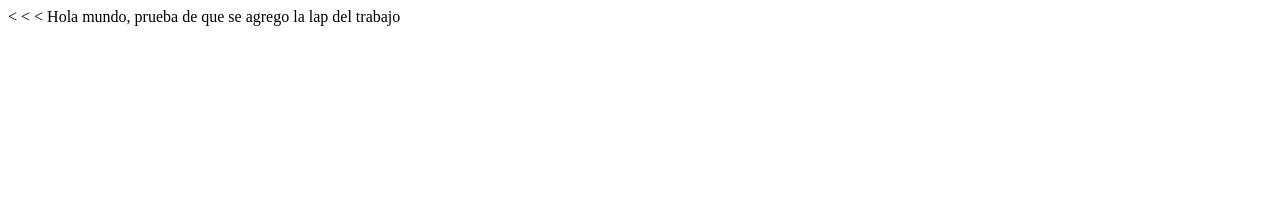
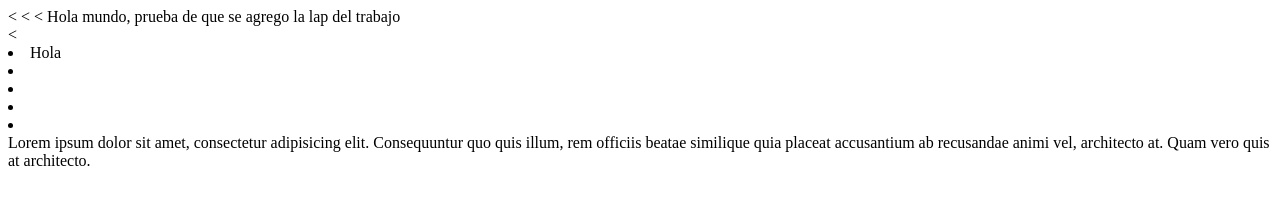
Before and after one commit to supersmog/curso_laravel, a plain HTML site: page index.html in a window 1280 px wide. Drawn offline with Linux system fonts and the light colour scheme.

Commit message:
Probando atom lap personal

```diff
--- a/index.html
+++ b/index.html
@@ -4,5 +4,13 @@
   </title>
   <<body>
     Hola mundo, prueba de que se agrego la lap del trabajo
+  <br><
+  <li>Hola </li>
+  <li></li>
+  <li></li>
+  <li></li>
+  <li></li>
+  Lorem ipsum dolor sit amet, consectetur adipisicing elit. Consequuntur quo quis illum, rem officiis beatae similique quia placeat accusantium ab recusandae animi vel, architecto at. Quam vero quis at architecto.
   </body>
+
 </html>
```
